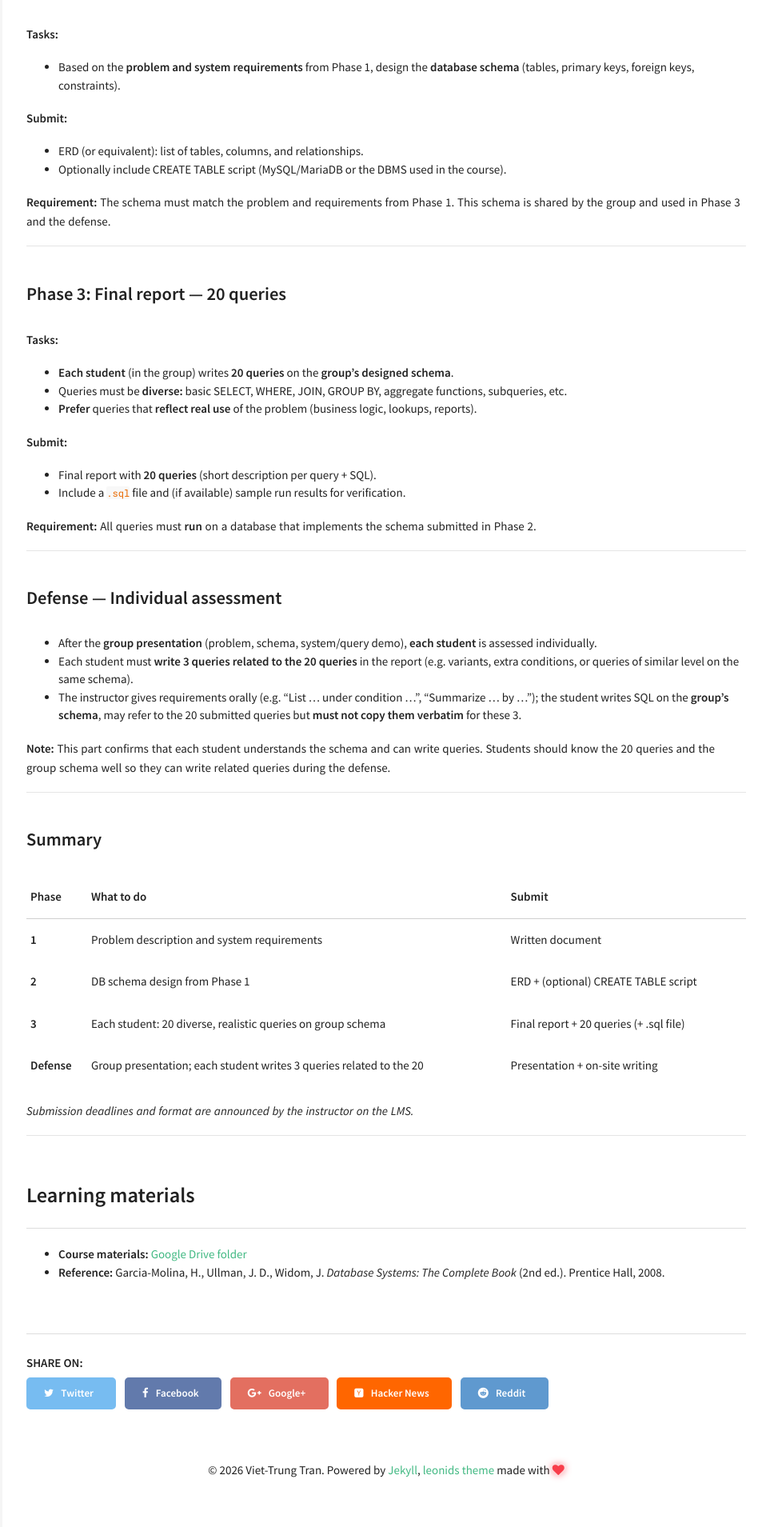
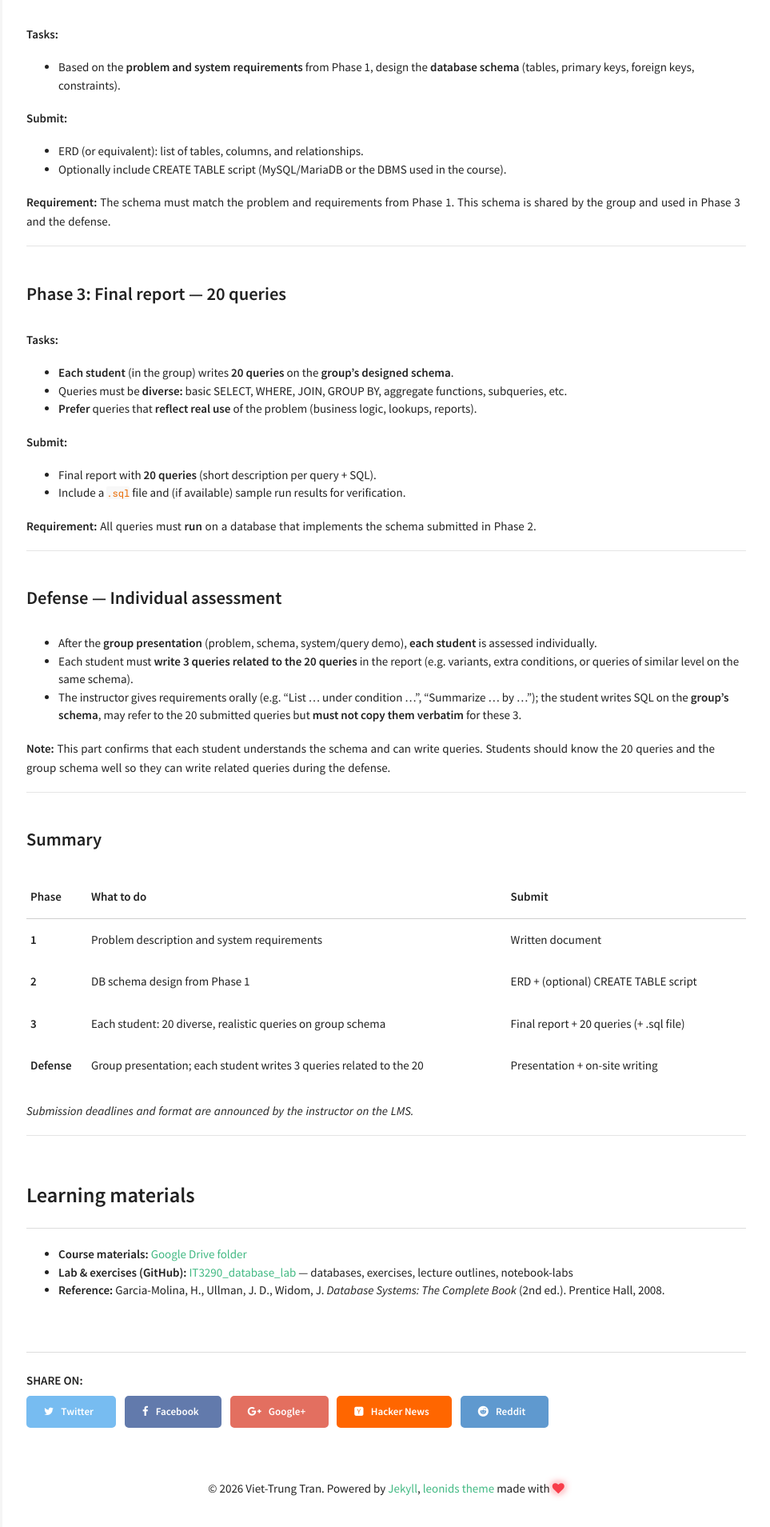
Before and after one commit to trungtv/trungtv.github.io, a Jekyll site: the page built from _posts/2020-03-07-IT3290E-Database-Lab.md, in a window 1280 px wide. Shown: the part 2629-4538 px from the top of the page at 80% size, without its empty margins (317-1280 px from the left). Built offline with Jekyll 4.4.1, drawn with Linux system fonts in a browser that asks for light colours.

Commit message:
IT3290E: thêm link GitHub IT3290_database_lab vào Learning materials
Co-authored-by: Cursor <cursoragent@cursor.com>

```diff
--- a/_posts/2020-03-07-IT3290E-Database-Lab.md
+++ b/_posts/2020-03-07-IT3290E-Database-Lab.md
@@ -131,4 +131,5 @@ The capstone has **3 submission phases** and **1 defense session**. Complete the
 ## Learning materials
 
 - **Course materials:** [Google Drive folder](https://drive.google.com/drive/folders/0B8a305L6HNbwblZCQjNuLUxaNjg?usp=sharing)
+- **Lab & exercises (GitHub):** [IT3290_database_lab](https://github.com/trungtv/IT3290_database_lab) — databases, exercises, lecture outlines, notebook-labs
 - **Reference:** Garcia-Molina, H., Ullman, J. D., Widom, J. *Database Systems: The Complete Book* (2nd ed.). Prentice Hall, 2008.
```
